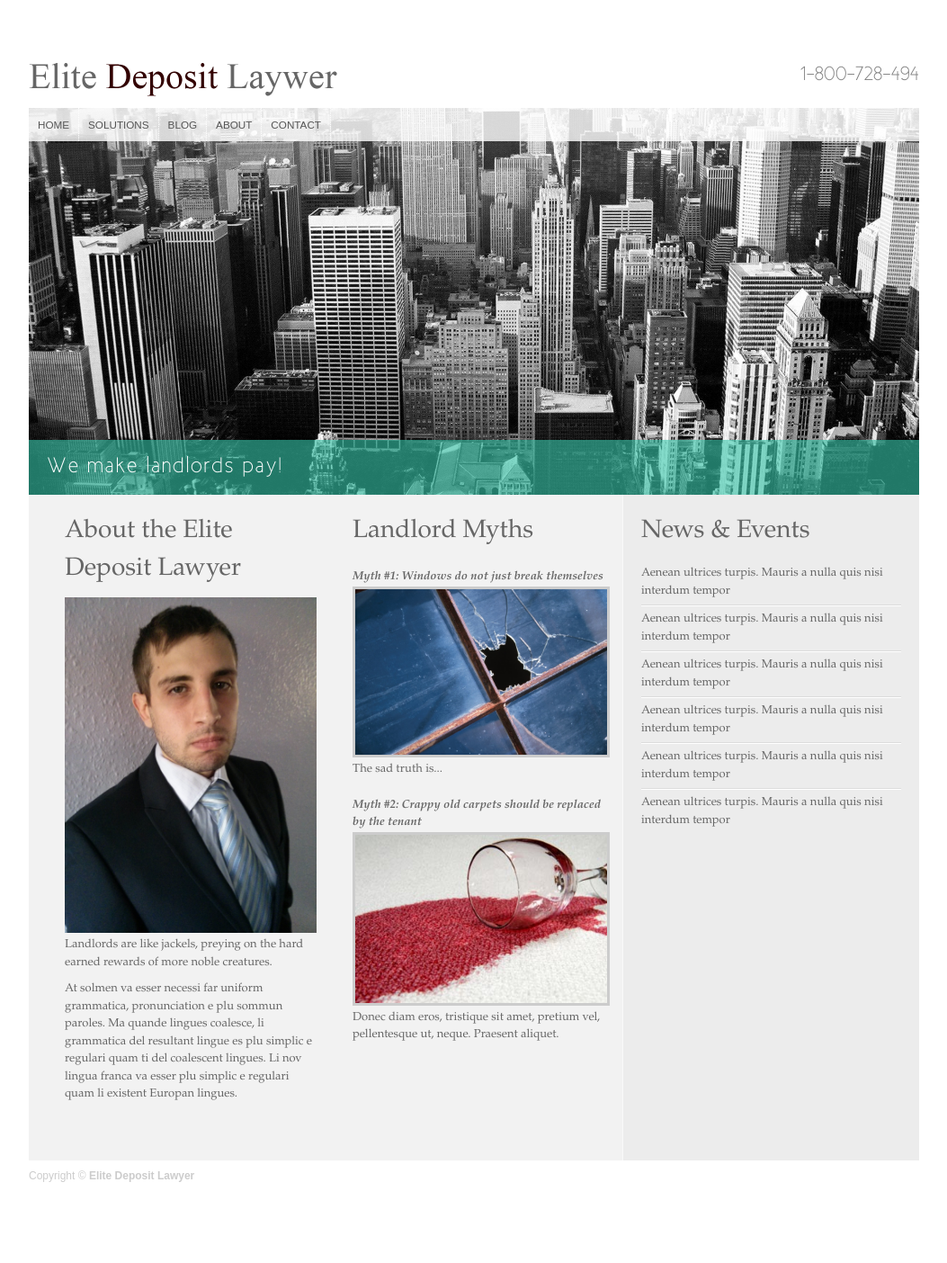
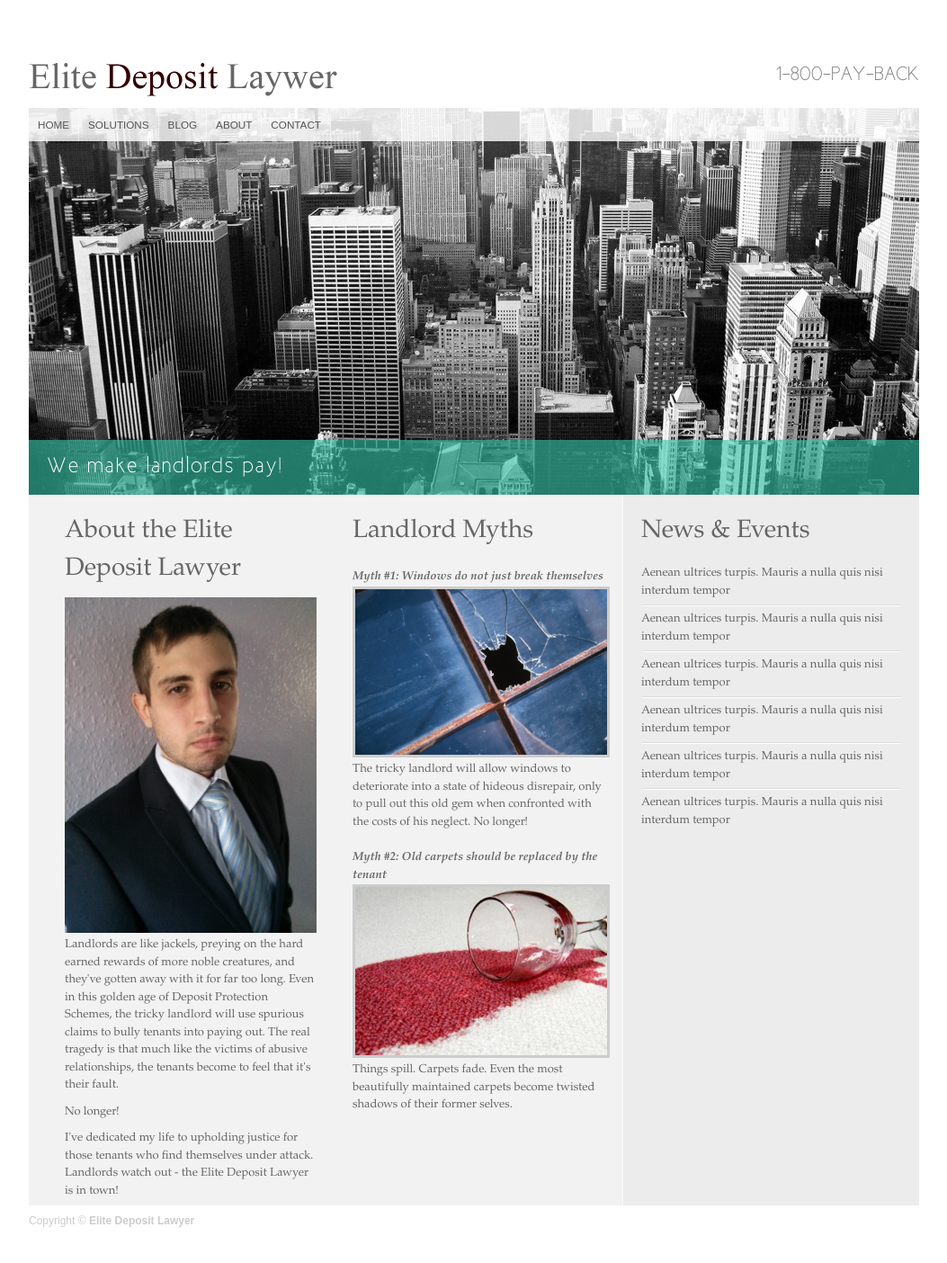
Before and after one commit to drakethomas33/elitedepositlawyer, a Django app: template project/elitedepositlawyer/templates/base.html in a window 1280 px wide. Shown: the whole page at 90% size, without its empty margins (113-1166 px from the left). Before the commit the page ends 1314 px from the top, so only its background shows below. Run offline with Django 3.2, Linux system fonts and the light colour scheme; the template is opened without the code that fills it, so the values that code supplies are empty.

Commit message:
updating copy

```diff
--- a/project/elitedepositlawyer/templates/base.html
+++ b/project/elitedepositlawyer/templates/base.html
@@ -29,7 +29,7 @@ www.kumailht.com
     }
     $(document).ready(function() {
         // equalHeight($(".column"));
-        $(".column").height(700);
+        $(".column").height(750);
     });
     </script>
 
@@ -44,16 +44,16 @@ www.kumailht.com
 
         <a href="index.html"><img id="logo" src="{{STATIC_URL}}img/logo2.png" style="height:50px" alt="Taylor&amp;Smith" /></a>
 
-        <span id="number">1-800-728-494</span>
+        <span id="number">1-800-PAY-BACK</span>
 
     </div><!-- End Header -->
 
     <ul id="nav-home"><!-- Navigation -->
-        <li><a href="index.html">Home</a></li>
-        <li><a href="solutions.html">Solutions</a></li>
-        <li><a href="blog.html">blog</a></li>
-        <li><a href="about.html">About</a></li>
-        <li><a href="contact.html">Contact</a></li>
+        <li><a href="#">Home</a></li>
+        <li><a href="#">Solutions</a></li>
+        <li><a href="#">blog</a></li>
+        <li><a href="#">About</a></li>
+        <li><a href="#">Contact</a></li>
     </ul>
 
     <div id="featured">
@@ -70,9 +70,11 @@ www.kumailht.com
 
         <img src="{{STATIC_URL}}img/edl.JPG" style="width:100%" />
 
-        <p>Landlords are like jackels, preying on the hard earned rewards of more noble creatures. </p>
+        <p>Landlords are like jackels, preying on the hard earned rewards of more noble creatures, and they've gotten away with it for far too long. Even in this golden age of Deposit Protection Schemes, the tricky landlord will use spurious claims to bully tenants into paying out. The real tragedy is that much like the victims of abusive relationships, the tenants become to feel that it's their fault.</p>
 
-        <p> At solmen va esser necessi far uniform grammatica, pronunciation e plu sommun paroles. Ma quande lingues coalesce, li grammatica del resultant lingue es plu simplic e regulari quam ti del coalescent lingues. Li nov lingua franca va esser plu simplic e regulari quam li existent Europan lingues.</p>
+        <p><strong>No longer!</strong></p>
+
+        <p>I've dedicated my life to upholding justice for those tenants who find themselves under attack. Landlords watch out - the Elite Deposit Lawyer is in town!</p>
 
     </div><!-- End Column 1 -->
 
@@ -84,13 +86,13 @@ www.kumailht.com
         <div class="service">
             <h4>Myth #1: Windows do not just break themselves</h4>
             <img src="{{STATIC_URL}}img/windows.jpg" alt="" style="width:100%"/>
-            <p>The sad truth is...</p>
+            <p>The tricky landlord will allow windows to deteriorate into a state of hideous disrepair, only to pull out this old gem when confronted with the costs of his neglect. No longer!</p>
         </div>
 
         <div class="service">
-            <h4>Myth #2: Crappy old carpets should be replaced by the tenant</h4>
+            <h4>Myth #2: Old carpets should be replaced by the tenant</h4>
             <img src="{{STATIC_URL}}img/carpet.jpg" alt="" style="width:100%"/>
-            <p>Donec diam eros, tristique sit amet, pretium vel, pellentesque ut, neque. Praesent aliquet.</p>
+            <p>Things spill. Carpets fade. Even the most beautifully maintained carpets become twisted shadows of their former selves.</p>
         </div>
 
     </div><!-- End Column 2 -->
```
